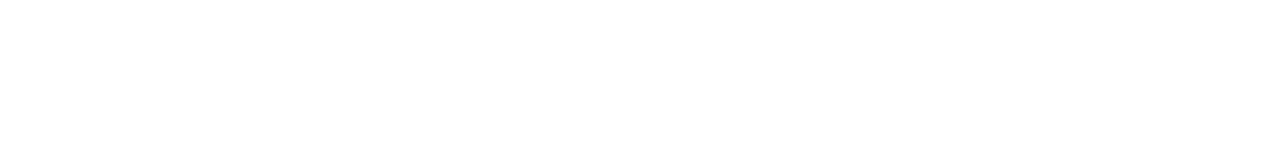
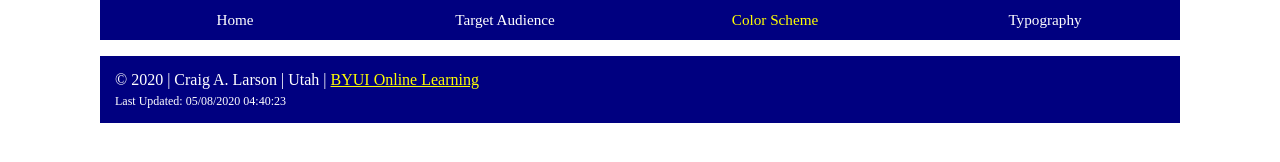
Before and after one commit to craiglarson/craiglarson.github.io, a plain HTML site: page lesson03/color-scheme.html in a window 1280 px wide. Drawn offline with nearby package versions, Linux system fonts and the light colour scheme.

Commit message:
Nav and Link Setup

```diff
--- a/lesson03/color-scheme.html
+++ b/lesson03/color-scheme.html
@@ -0,0 +1,31 @@
+<!DOCTYPE html>
+<html lang="en-us">
+<head>
+    <meta charset="UTF-8">
+    <meta name="viewport" content="width=device-width, initial-scale=1.0">
+    <meta name="description" content="Explanation of Weather Site Color Scheme">
+    <title>Weather Site - Website Planning Target Audience</title>
+    <link rel="stylesheet" href="https://cdnjs.cloudflare.com/ajax/libs/normalize/8.0.1/normalize.min.css">
+    <link rel="stylesheet" href="css/small.css">
+    <link rel="stylesheet" href="css/medium.css">
+</head>
+<body>
+    <nav>
+        <ul>
+            <li><a href="index.html">Home</a></li>
+            <li><a href="target-audience.html">Target Audience</a></li>
+            <li><a href="color-scheme.html" class="active">Color Scheme</a></li>
+            <li><a href="typography.html">Typography</a></li>
+        </ul>
+    </nav>
+    <main>
+
+    </main>
+    <footer>
+        <p>&copy; <span id="currentYear"></span>  | Craig A. Larson | Utah | <a href="https://www.byui.edu/online">BYUI Online Learning</a></p>
+        <p>Last Updated: <span id="dateModified"></span></p>
+    </footer>
+
+    <script src="js/date.js"></script>
+</body>
+</html>
```
Also changed, not shown: lesson03/index.html (+1 -1 lines), lesson03/target-audience.html (+31 -0 lines), lesson03/typography.html (+31 -0 lines).
